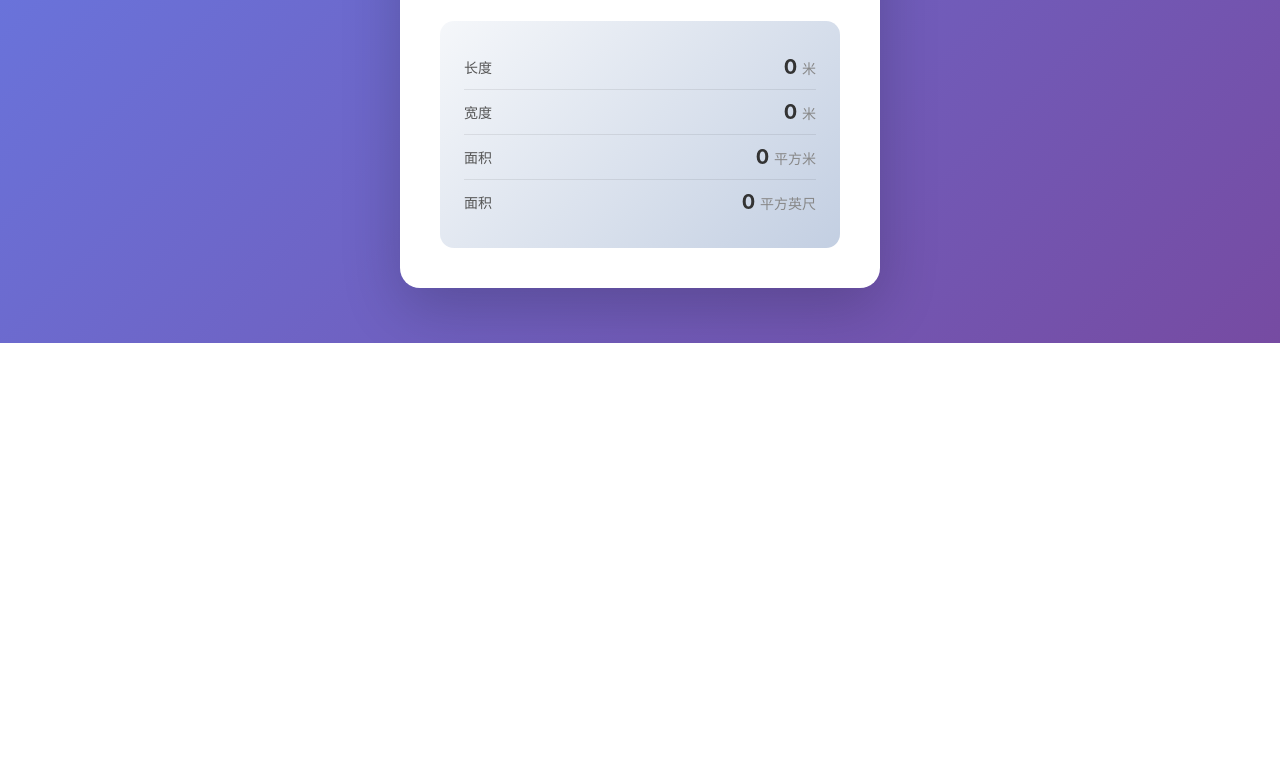
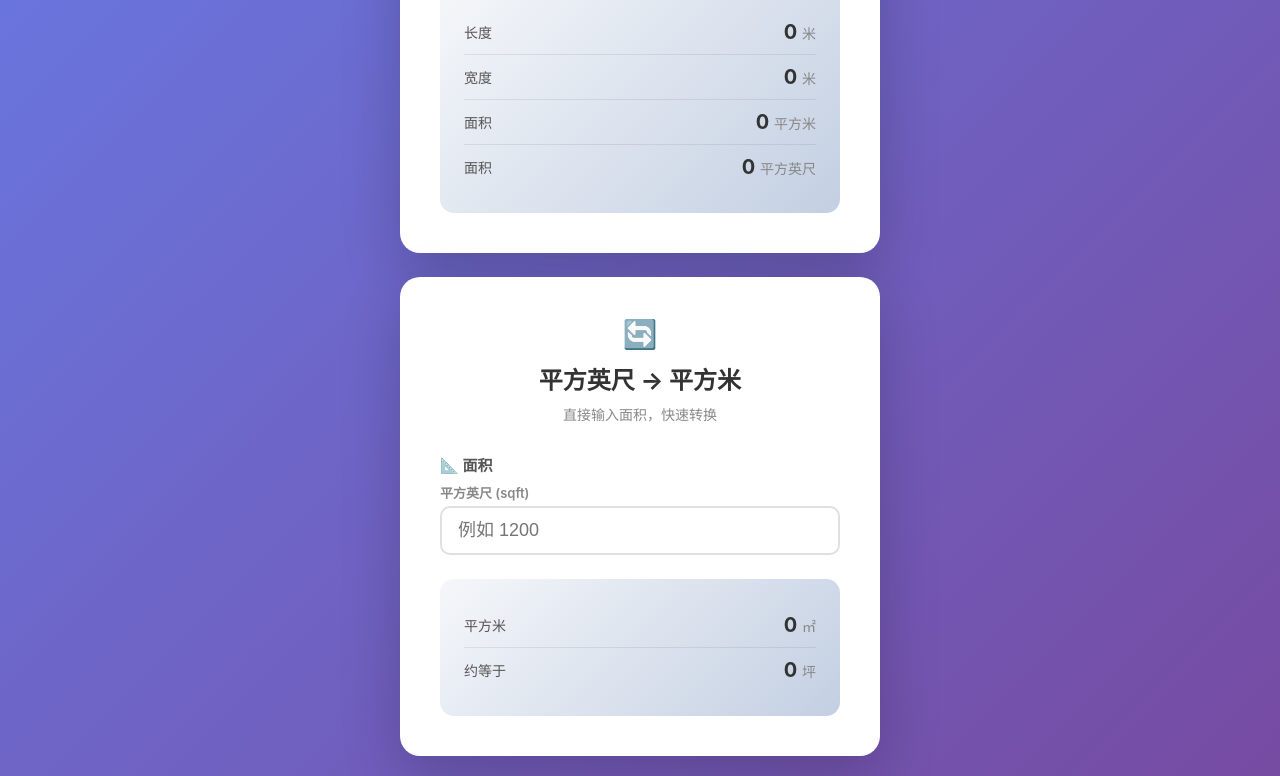
Before and after one commit to hengv/adinna-tools, a plain HTML site: page index.html in a window 1280 px wide. Shown: the part 457-1233 px from the top of the page. Before the commit the page ends 800 px from the top, so only its background shows below. Drawn offline with Linux system fonts and the light colour scheme.

Commit message:
add sqft to sqm converter

```diff
--- a/index.html
+++ b/index.html
@@ -6,7 +6,7 @@
 <title>英尺英寸转换器 🐱</title>
 <style>
 * { box-sizing: border-box; margin: 0; padding: 0; }
-body { font-family: -apple-system, BlinkMacSystemFont, 'Segoe UI', sans-serif; background: linear-gradient(135deg, #667eea 0%, #764ba2 100%); min-height: 100vh; display: flex; align-items: center; justify-content: center; padding: 20px; }
+body { font-family: -apple-system, BlinkMacSystemFont, 'Segoe UI', sans-serif; background: linear-gradient(135deg, #667eea 0%, #764ba2 100%); min-height: 100vh; display: flex; flex-direction: column; align-items: center; justify-content: center; padding: 20px; gap: 24px; }
 .card { background: white; border-radius: 20px; padding: 40px; max-width: 480px; width: 100%; box-shadow: 0 20px 60px rgba(0,0,0,0.2); }
 h1 { text-align: center; color: #333; margin-bottom: 8px; font-size: 24px; }
 .subtitle { text-align: center; color: #888; margin-bottom: 30px; font-size: 14px; }
@@ -80,6 +80,31 @@ input[type="number"]:focus { border-color: #667eea; }
   </div>
 </div>
 
+<div class="card">
+  <div class="emoji">🔄</div>
+  <h1>平方英尺 → 平方米</h1>
+  <p class="subtitle">直接输入面积，快速转换</p>
+
+  <div class="input-group">
+    <label>📐 面积</label>
+    <div class="field">
+      <label>平方英尺 (sqft)</label>
+      <input type="number" id="sqftIn" placeholder="例如 1200" min="0" oninput="calcSqft()">
+    </div>
+  </div>
+
+  <div class="result-box">
+    <div class="result-item">
+      <span class="result-label">平方米</span>
+      <span class="result-value" id="sqmOut">0 <span class="unit">㎡</span></span>
+    </div>
+    <div class="result-item">
+      <span class="result-label">约等于</span>
+      <span class="result-value" id="pingOut">0 <span class="unit">坪</span></span>
+    </div>
+  </div>
+</div>
+
 <script>
 function calc() {
   const ft1 = parseFloat(document.getElementById('ft1').value) || 0;
@@ -99,6 +124,14 @@ function calc() {
   document.getElementById('r3').innerHTML = sqm.toFixed(2) + ' <span class="unit">平方米</span>';
   document.getElementById('r4').innerHTML = sqft.toFixed(2) + ' <span class="unit">平方英尺</span>';
 }
+
+function calcSqft() {
+  const sqft = parseFloat(document.getElementById('sqftIn').value) || 0;
+  const sqm = sqft * 0.092903;
+  const ping = sqm / 3.30579;
+  document.getElementById('sqmOut').innerHTML = sqm.toFixed(2) + ' <span class="unit">㎡</span>';
+  document.getElementById('pingOut').innerHTML = ping.toFixed(2) + ' <span class="unit">坪</span>';
+}
 </script>
 </body>
 </html>
```
